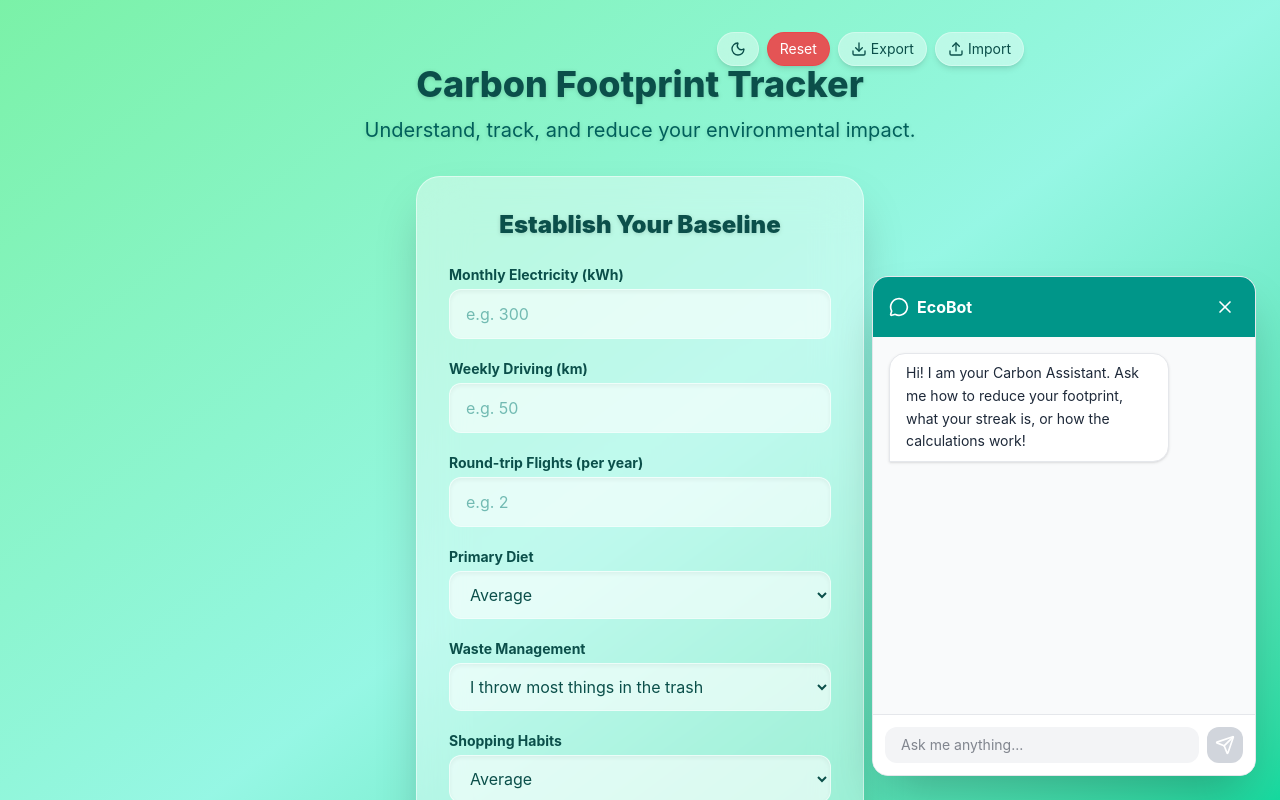
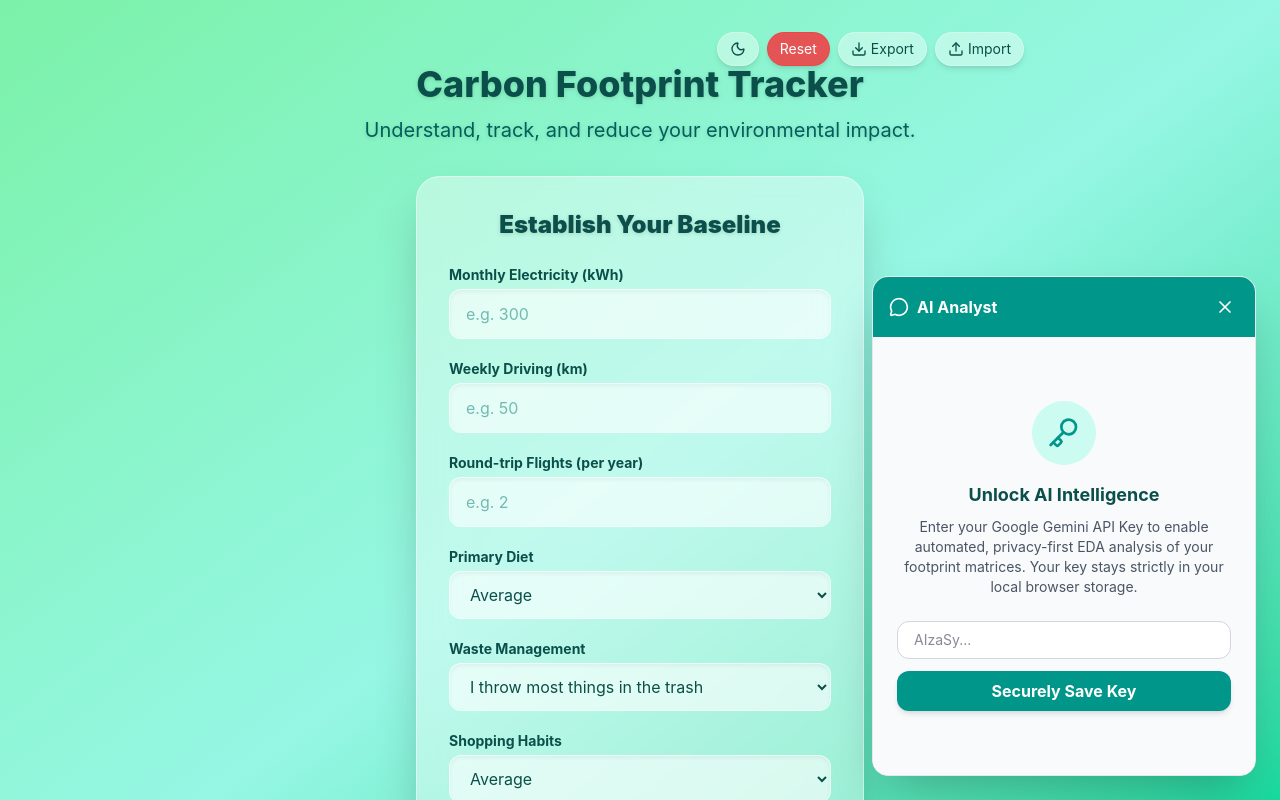
Before and after one commit to amritsingh047/Carbon-Footprint-Tracker, a React (Vite) app: page / in a window 1280 px wide. Both pictures are taken after a click on the button 1226 px from the left and 746 px from the top of the page. Shown: the top 800 px of the page. Built offline with nearby package versions, Linux system fonts and the light colour scheme.

Commit message:
feat: Integrate Gemini 2.5 Flash Data Intelligence Agent with BYOK local storage

```diff
--- a/package.json
+++ b/package.json
@@ -11,6 +11,7 @@
     "prepare": "husky"
   },
   "dependencies": {
+    "@google/genai": "^2.9.0",
     "dompurify": "^3.4.11",
     "idb-keyval": "^6.2.5",
     "lucide-react": "^1.21.0",
--- a/src/features/chatbot/Chatbot.tsx
+++ b/src/features/chatbot/Chatbot.tsx
@@ -1,18 +1,25 @@
 // src/features/chatbot/Chatbot.tsx
 import React, { useState, useRef, useEffect } from 'react';
-import { MessageCircle, X, Send } from 'lucide-react';
+import { MessageCircle, X, Send, Key } from 'lucide-react';
 import DOMPurify from 'dompurify';
 import { useCarbonStore } from '../../store/useCarbonStore';
+import { GoogleGenAI } from '@google/genai';
 
 export const Chatbot: React.FC = () => {
   const [isOpen, setIsOpen] = useState(false);
   const [messages, setMessages] = useState<{role: 'user'|'bot', text: string}[]>([
-    { role: 'bot', text: 'Hi! I am your Carbon Assistant. Ask me how to reduce your footprint, what your streak is, or how the calculations work!' }
+    { role: 'bot', text: 'Hi! I am your AI Carbon Analyst. I can deeply analyze your footprint data using Gemini AI!' }
   ]);
   const [input, setInput] = useState('');
+  const [apiKeyInput, setApiKeyInput] = useState('');
+  const [isTyping, setIsTyping] = useState(false);
   const messagesEndRef = useRef<HTMLDivElement>(null);
+
   const logs = useCarbonStore(state => state.logs);
-  const streak = useCarbonStore(state => state.currentStreak);
+  const baselineCo2 = useCarbonStore(state => state.baselineCo2);
+  const geminiApiKey = useCarbonStore(state => state.geminiApiKey);
+  const setApiKey = useCarbonStore(state => state.setApiKey);
+  const clearApiKey = useCarbonStore(state => state.clearApiKey);
 
   const scrollToBottom = () => {
     messagesEndRef.current?.scrollIntoView({ behavior: 'smooth' });
@@ -20,60 +27,46 @@ export const Chatbot: React.FC = () => {
 
   useEffect(() => {
     if (isOpen) scrollToBottom();
-  }, [messages, isOpen]);
+  }, [messages, isOpen, isTyping]);
 
-  const getBotResponse = (query: string): string => {
-    const q = query.toLowerCase();
-
-    // Problem Statement Alignment & Assistance
-    if (q.includes('reduce') || q.includes('how to save') || q.includes('lower')) {
-      return 'You can reduce your footprint by switching to a plant-based diet, using public transit, or reducing your home electricity usage. Check out the Daily Actions list for specific tasks!';
+  const handleSaveKey = (e: React.FormEvent) => {
+    e.preventDefault();
+    if (apiKeyInput.trim()) {
+      setApiKey(apiKeyInput.trim());
+      setApiKeyInput('');
     }
-    if (q.includes('streak')) {
-      return `Your current streak is ${streak} days! Keep logging daily actions to build it up.`;
-    }
-    if (q.includes('calculate') || q.includes('formula') || q.includes('how does it work')) {
-      return 'We calculate your footprint using scientifically backed emission factors. For example, we estimate 0.727 kg CO2e per kWh of electricity, and multiply it by your usage.';
-    }
-    if (q.includes('total') || q.includes('saved')) {
-      const totalSaved = logs.reduce((sum, log) => sum + log.co2Saved, 0);
-      return `You have saved a total of ${totalSaved.toFixed(2)} kg of CO2e across ${logs.length} logged actions.`;
-    }
-
-    // Advanced Client-Side Agent Analysis
-    if (q.includes('analyze') || q.includes('insights') || q.includes('trend')) {
-      if (logs.length === 0) return "I can't analyze your footprint yet! Start logging some actions first.";
-
-      const totalSaved = logs.reduce((sum, log) => sum + log.co2Saved, 0);
-      const avgSaved = totalSaved / logs.length;
-
-      const categories = logs.reduce((acc, log) => {
-        acc[log.title] = (acc[log.title] || 0) + log.co2Saved;
-        return acc;
-      }, {} as Record<string, number>);
-
-      const bestAction = Object.entries(categories).sort((a, b) => b[1] - a[1])[0][0];
-
-      return `Based on my analysis of your ${logs.length} logged actions, you're saving an average of ${avgSaved.toFixed(2)} kg CO₂e per action! Your most impactful habit is "${bestAction}". Keep focusing on that to maximize your impact!`;
-    }
-
-    return 'I am your Carbon AI Agent! I can tell you about your "streak", how to "reduce" your footprint, or you can ask me to "analyze" your historical data for insights.';
   };
 
-  const handleSend = (e: React.FormEvent) => {
+  const handleSend = async (e: React.FormEvent) => {
     e.preventDefault();
-    if (!input.trim()) return;
+    if (!input.trim() || !geminiApiKey) return;
 
     const rawInput = input.trim();
     const userMsg = DOMPurify.sanitize(rawInput); // Sanitize user input against XSS
     setMessages(prev => [...prev, { role: 'user', text: userMsg }]);
     setInput('');
+    setIsTyping(true);
 
-    // Simulate network delay for chatbot feel
-    setTimeout(() => {
-      const botResponse = getBotResponse(userMsg);
-      setMessages(prev => [...prev, { role: 'bot', text: botResponse }]);
-    }, 600);
+    try {
+      const ai = new GoogleGenAI({ apiKey: geminiApiKey });
+      const promptContext = `You are an expert, highly personalized Carbon Footprint Data Analyst.
+The user has a baseline annual CO2 emission of ${baselineCo2.toFixed(2)} kg.
+They have logged the following specific actions recently: ${JSON.stringify(logs)}.
+Please provide actionable insights, analyze their historical trends based on their logged actions, and respond to their specific query: "${userMsg}".
+Keep the response incredibly helpful, encouraging, scientifically accurate, and perfectly formatted using plain text (no markdown, as the UI doesn't parse it yet). Limit to 2-3 short paragraphs.`;
+
+      const response = await ai.models.generateContent({
+        model: 'gemini-2.5-flash',
+        contents: promptContext,
+      });
+
+      setMessages(prev => [...prev, { role: 'bot', text: response.text || "I couldn't generate an insight right now." }]);
+    } catch (err) {
+      console.error(err);
+      setMessages(prev => [...prev, { role: 'bot', text: 'Error connecting to Gemini AI. Please check if your API key is valid.' }]);
+    } finally {
+      setIsTyping(false);
+    }
   };
 
   return (
@@ -82,7 +75,19 @@ export const Chatbot: React.FC = () => {
         <div className="bg-white dark:bg-slate-800 w-80 sm:w-96 rounded-2xl shadow-2xl border border-gray-200 dark:border-slate-700 flex flex-col h-[500px] overflow-hidden transition-all">
           {/* Header */}
           <div className="bg-teal-600 dark:bg-teal-700 text-white p-4 flex justify-between items-center">
-            <h3 className="font-bold flex items-center gap-2"><MessageCircle size={20} /> EcoBot</h3>
+            <h3 className="font-bold flex items-center gap-2">
+              <MessageCircle size={20} /> AI Analyst
+            </h3>
+            <div className="flex items-center gap-2">
+              {geminiApiKey && (
+                <button
+                  onClick={clearApiKey}
+                  className="text-xs bg-teal-800 hover:bg-teal-900 px-2 py-1 rounded transition-colors"
+                  aria-label="Clear API Key"
+                >
+                  Clear Key
+                </button>
+              )}
               <button
                 onClick={() => setIsOpen(false)}
                 className="hover:bg-teal-500 dark:hover:bg-teal-600 p-1 rounded-full transition-colors focus:outline-none focus:ring-2 focus:ring-white"
@@ -91,20 +96,60 @@ export const Chatbot: React.FC = () => {
                 <X size={20} />
               </button>
             </div>
+          </div>
 
+          {!geminiApiKey ? (
+            /* API Key BYOK Form */
+            <div className="flex-1 p-6 flex flex-col justify-center items-center bg-gray-50 dark:bg-slate-900 text-center">
+              <div className="bg-teal-100 dark:bg-teal-900/30 p-4 rounded-full mb-4">
+                <Key size={32} className="text-teal-600 dark:text-teal-400" />
+              </div>
+              <h4 className="font-bold text-lg text-teal-900 dark:text-teal-100 mb-2">Unlock AI Intelligence</h4>
+              <p className="text-sm text-gray-600 dark:text-gray-400 mb-6">
+                Enter your Google Gemini API Key to enable automated, privacy-first EDA analysis of your footprint matrices. Your key stays strictly in your local browser storage.
+              </p>
+              <form onSubmit={handleSaveKey} className="w-full flex flex-col gap-3">
+                <input
+                  type="password"
+                  value={apiKeyInput}
+                  onChange={(e) => setApiKeyInput(e.target.value)}
+                  placeholder="AIzaSy..."
+                  required
+                  className="w-full bg-white dark:bg-slate-800 border border-gray-300 dark:border-slate-600 focus:border-teal-500 focus:ring-2 focus:ring-teal-500 rounded-xl px-4 py-2 text-sm transition-all outline-none dark:text-white"
+                  aria-label="Gemini API Key"
+                />
+                <button
+                  type="submit"
+                  className="w-full bg-teal-600 hover:bg-teal-500 text-white font-bold rounded-xl py-2 transition-colors focus:outline-none focus:ring-2 focus:ring-teal-500 shadow-md"
+                >
+                  Securely Save Key
+                </button>
+              </form>
+            </div>
+          ) : (
+            <>
               {/* Messages */}
               <div className="flex-1 overflow-y-auto p-4 space-y-4 bg-gray-50 dark:bg-slate-900" aria-live="polite">
                 {messages.map((msg, idx) => (
                   <div key={idx} className={`flex ${msg.role === 'user' ? 'justify-end' : 'justify-start'}`}>
-                <div className={`max-w-[80%] rounded-2xl px-4 py-2 ${
+                    <div className={`max-w-[80%] rounded-2xl px-4 py-3 ${
                       msg.role === 'user'
-                    ? 'bg-teal-600 text-white rounded-br-none'
+                        ? 'bg-teal-600 text-white rounded-br-none shadow-md'
                         : 'bg-white dark:bg-slate-700 text-gray-800 dark:text-gray-100 border border-gray-200 dark:border-slate-600 rounded-bl-none shadow-sm'
                     }`}>
-                  <p className="text-sm leading-relaxed">{msg.text}</p>
+                      <p className="text-sm leading-relaxed whitespace-pre-wrap">{msg.text}</p>
                     </div>
                   </div>
                 ))}
+                {isTyping && (
+                  <div className="flex justify-start">
+                    <div className="bg-white dark:bg-slate-700 text-gray-800 dark:text-gray-100 border border-gray-200 dark:border-slate-600 rounded-2xl rounded-bl-none px-4 py-3 shadow-sm flex gap-1">
+                      <div className="w-2 h-2 bg-teal-500 rounded-full animate-bounce"></div>
+                      <div className="w-2 h-2 bg-teal-500 rounded-full animate-bounce" style={{ animationDelay: '0.2s' }}></div>
+                      <div className="w-2 h-2 bg-teal-500 rounded-full animate-bounce" style={{ animationDelay: '0.4s' }}></div>
+                    </div>
+                  </div>
+                )}
                 <div ref={messagesEndRef} />
               </div>
 
@@ -114,27 +159,30 @@ export const Chatbot: React.FC = () => {
                   type="text"
                   value={input}
                   onChange={(e) => setInput(e.target.value)}
-              placeholder="Ask me anything..."
-              className="flex-1 bg-gray-100 dark:bg-slate-900 dark:text-white border-transparent focus:bg-white dark:focus:bg-slate-700 focus:border-teal-500 focus:ring-2 focus:ring-teal-500 rounded-xl px-4 py-2 text-sm transition-all outline-none"
+                  placeholder="Ask for an insight..."
+                  disabled={isTyping}
+                  className="flex-1 bg-gray-100 dark:bg-slate-900 dark:text-white border-transparent focus:bg-white dark:focus:bg-slate-700 focus:border-teal-500 focus:ring-2 focus:ring-teal-500 rounded-xl px-4 py-2 text-sm transition-all outline-none disabled:opacity-50"
                   aria-label="Chat input"
                 />
                 <button
                   type="submit"
-              disabled={!input.trim()}
-              className="bg-teal-600 hover:bg-teal-500 disabled:bg-gray-300 dark:disabled:bg-slate-600 text-white rounded-xl p-2 transition-colors focus:outline-none focus:ring-2 focus:ring-teal-500"
+                  disabled={!input.trim() || isTyping}
+                  className="bg-teal-600 hover:bg-teal-500 disabled:bg-gray-300 dark:disabled:bg-slate-600 text-white rounded-xl p-2 transition-colors focus:outline-none focus:ring-2 focus:ring-teal-500 shadow-sm"
                   aria-label="Send message"
                 >
                   <Send size={20} />
                 </button>
               </form>
+            </>
+          )}
         </div>
       ) : (
         <button
           onClick={() => setIsOpen(true)}
-          className="bg-teal-600 hover:bg-teal-500 text-white p-4 rounded-full shadow-2xl hover:shadow-teal-500/50 transition-all transform hover:scale-110 focus:outline-none focus:ring-4 focus:ring-teal-300"
-          aria-label="Open chat assistant"
+          className="bg-teal-600 hover:bg-teal-500 text-white p-4 rounded-full shadow-2xl hover:shadow-teal-500/50 transition-all transform hover:scale-110 focus:outline-none focus:ring-4 focus:ring-teal-300 flex items-center justify-center group"
+          aria-label="Open AI Analyst"
         >
-          <MessageCircle size={28} />
+          <MessageCircle size={28} className="group-hover:animate-pulse" />
         </button>
       )}
     </div>
--- a/src/store/useCarbonStore.ts
+++ b/src/store/useCarbonStore.ts
@@ -23,8 +23,11 @@ interface CarbonState {
     logs: ActionLog[];
     currentStreak: number;
     lastLogDate: string | null;
+    geminiApiKey: string | null;
     setBaseline: (co2: number) => void;
     logAction: (action: ActionLog) => void;
+    setApiKey: (key: string) => void;
+    clearApiKey: () => void;
     resetData: () => void;
     exportData: () => string;
     importData: (jsonData: string) => boolean;
@@ -38,6 +41,7 @@ export const useCarbonStore = create<CarbonState>()(
             logs: [],
             currentStreak: 0,
             lastLogDate: null,
+            geminiApiKey: null,
 
             setBaseline: (co2) => set({ baselineCo2: co2, isBoarded: true }),
 
@@ -74,7 +78,10 @@ export const useCarbonStore = create<CarbonState>()(
                 });
             },
 
-            resetData: () => set({ baselineCo2: 0, isBoarded: false, logs: [], currentStreak: 0, lastLogDate: null }),
+            setApiKey: (key: string) => set({ geminiApiKey: key }),
+            clearApiKey: () => set({ geminiApiKey: null }),
+
+            resetData: () => set({ baselineCo2: 0, isBoarded: false, logs: [], currentStreak: 0, lastLogDate: null, geminiApiKey: null }),
 
             exportData: () => {
                 const state = get();
```
Also changed, not shown: 1 other file (tests, documents, lock files or other folders). Lines whose indentation alone changed are shown as unchanged.
